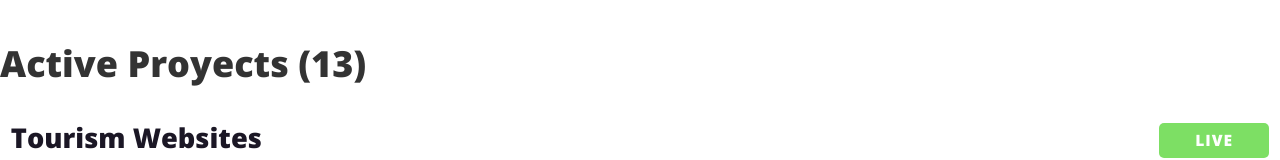
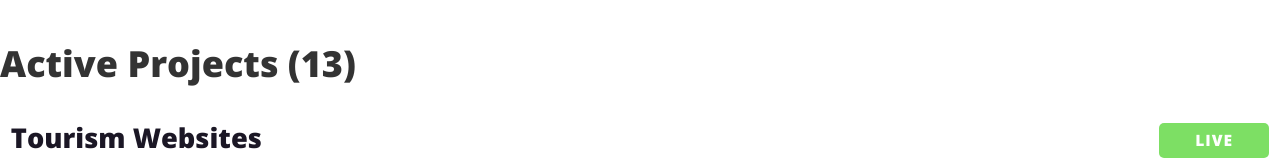
Before and after one commit to antoniwan/active-projects, a Gatsby site: page / in a window 1280 px wide. Shown: the top 160 px of the page. Built offline with nearby package versions, Linux system fonts and the light colour scheme; Gatsby itself is replaced by a stand-in of ours; some packages are replaced by stand-ins of ours.

Commit message:
fixing typos

```diff
--- a/src/pages/index.js
+++ b/src/pages/index.js
@@ -26,7 +26,7 @@ const IndexPage = ({ data }) => {
 
   return (
     <StyledIndex>
-      <h1>Active Proyects ({totalCount})</h1>
+      <h1>Active Projects ({totalCount})</h1>
       {projects
         .sort((projectA, projectB) => {
           return parse(projectA.dueDate) - parse(projectB.dueDate);
```
